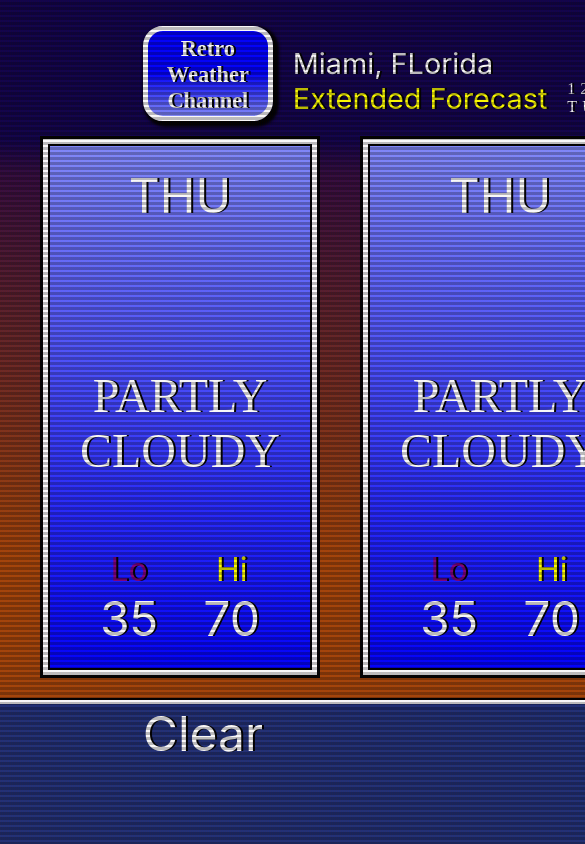
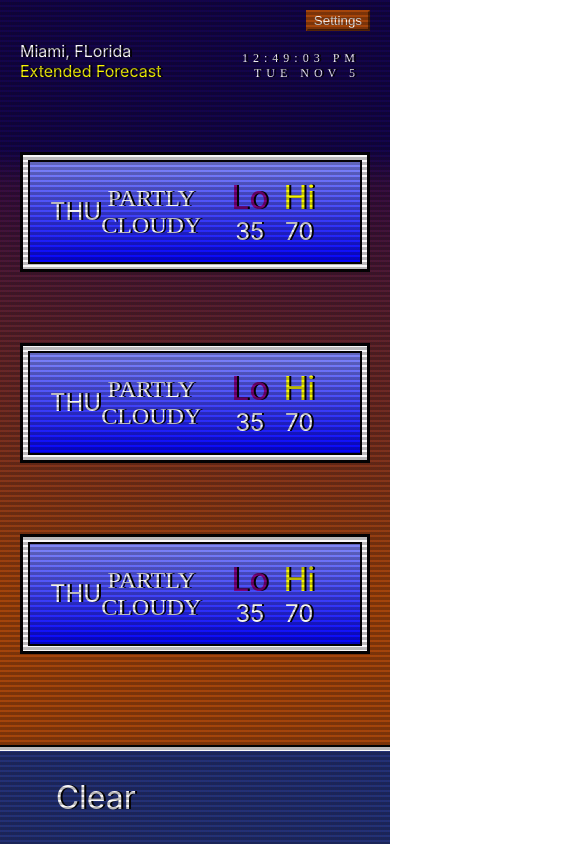
Before and after one commit to GaryFrazier/RetroWeatherChannel, a React (Create React App) app in the folder retro-weather-channel/: page / in a window 390 px wide. Shown: the top 844 px of the page, 585 px wide, since content can reach past the window. Built offline with nearby package versions, Linux system fonts and the light colour scheme; a web font is replaced by a local one.

Commit message:
lotta css

```diff
--- a/retro-weather-channel/src/index.css
+++ b/retro-weather-channel/src/index.css
@@ -15,7 +15,6 @@
 
 #root {
   height: 100%;
-  min-width: 1000px;
 }
 
 body {
@@ -47,7 +46,6 @@ code {
   z-index: 2;
   background-size: 100% 5px, 2px 100%;
   pointer-events: none;
-  min-width: 1000px;
   z-index: 999;
 }
 
--- a/retro-weather-channel/src/views/app/App.css
+++ b/retro-weather-channel/src/views/app/App.css
@@ -1,3 +1,13 @@
 .App {
   height: 100%;
 }
+
+.info-icon {
+  position: absolute;
+  top: 10px;
+  right: 20px;
+  background-color: #a74508;
+  color: white;
+  border-color: #a74508;
+  z-index: 200;
+}
--- a/retro-weather-channel/src/views/app/App.js
+++ b/retro-weather-channel/src/views/app/App.js
@@ -4,6 +4,7 @@ import ExtendedForecast from '../extendedForcast/ExtendedForecast';
 function App() {
   return (
     <div className="App crt">
+        <button className="info-icon">Settings</button>
         <ExtendedForecast />
     </div>
   );
--- a/retro-weather-channel/src/views/extendedForcast/ExtendedForecast.css
+++ b/retro-weather-channel/src/views/extendedForcast/ExtendedForecast.css
@@ -24,6 +24,7 @@
   font-size: 3rem;
   flex: 1;
   display: flex;
+  align-items: center;
 }
 
 .extended-forecast .footer-spacer{
@@ -50,3 +51,46 @@
   flex: 1;
   height: 0px;
 }
+
+@media(max-width: 1000px) and (min-width: 590px) {
+  .extended-forecast {
+    zoom: 0.75;
+  }
+
+  .extended-forecast .header-section {
+    margin: 0 20px;
+  }
+
+  .extended-forecast .header-spacer {
+   display: none;
+  }
+}
+
+@media(max-width: 590px) {
+  .extended-forecast .main-content {
+    flex: 8;
+  }
+
+  .extended-forecast .header-section {
+    flex: 1;
+    margin: 0 20px;
+  }
+
+  .extended-forecast .panel-section {
+    flex-direction: column;
+    justify-content: space-evenly;
+    flex: 8;
+  }
+
+  .extended-forecast .footer {
+    flex: 1;
+  }
+
+  .extended-forecast .header-spacer {
+    display: none;
+  }
+
+  .footer-value {
+    font-size: 2rem;
+  }
+}
--- a/retro-weather-channel/src/views/extendedForcast/ExtendedForecast.js
+++ b/retro-weather-channel/src/views/extendedForcast/ExtendedForecast.js
@@ -7,9 +7,9 @@ function ExtendedForecast() {
     <div className="extended-forecast">
         <div className='main-content'>
           <div className='header-section'>
-            <div class="header-spacer"/>
+            <div className="header-spacer"/>
             <Header />
-            <div class="header-spacer"/>
+            <div className="header-spacer"/>
           </div>
           <div className='panel-section'>
             <Panel />
--- a/retro-weather-channel/src/views/extendedForcast/header/Header.css
+++ b/retro-weather-channel/src/views/extendedForcast/header/Header.css
@@ -10,6 +10,7 @@
   flex-direction: column;
   justify-content: flex-end;
   margin: 20px;
+  flex: 1;
 }
 .location-text {
   display: flex;
@@ -31,9 +32,35 @@
 }
 
 .time-text {
-
+  margin-right: 25px;
+  text-align: end;
 }
 
 .date-text {
+  margin-right: 25px;
+  text-align: end;
+}
 
+@media(max-width: 590px) {
+  .extended-forecast-header {
+    margin-top: 20px;
+  }
+
+  .extended-forecast-header-primary-text {
+    font-size: 1rem;
+    margin: 0;
+  }
+
+  .extended-forecast-header-secondary-text {
+    font-size: 0.75rem;
+    margin: 0 10px;
+  }
+
+  .time-text {
+    margin-right: 0;
+  }
+
+  .date-text {
+    margin-right: 0;
+  }
 }
--- a/retro-weather-channel/src/views/extendedForcast/header/Header.js
+++ b/retro-weather-channel/src/views/extendedForcast/header/Header.js
@@ -4,7 +4,7 @@ import Logo from '../../shared/logo/Logo'
 function Header() {
   return (
     <div className="extended-forecast-header">
-        <Logo />
+        <Logo/>
         <div className="extended-forecast-header-primary-text">
             <span className="location-text">Miami, FLorida</span>
             <span className="extended-forecast-title-text">Extended Forecast</span>
--- a/retro-weather-channel/src/views/extendedForcast/panel/Panel.css
+++ b/retro-weather-channel/src/views/extendedForcast/panel/Panel.css
@@ -72,3 +72,25 @@
   color: yellow;
   font-size: 2rem;
 }
+
+@media(max-width: 590px) {
+  .extended-forecast-panel {
+    height: 120px;
+    margin: 0;
+    width: 100%;
+  }
+
+  .extended-forecast-panel-content {
+    flex-direction: row;
+    font-size: 1.5rem;
+    align-items: center;
+  }
+
+  .high-label, .low-label{
+    font-size: 2rem;
+  }
+
+  .high-container {
+    margin-left: 15px;
+  }
+}
--- a/retro-weather-channel/src/views/shared/logo/Logo.css
+++ b/retro-weather-channel/src/views/shared/logo/Logo.css
@@ -12,3 +12,9 @@
     border-radius: 20px;
     box-shadow: 3px 3px 3px 3px black;
 }
+
+@media(max-width: 590px) {
+    .app-logo {
+      display: none;
+    }
+  }
```
